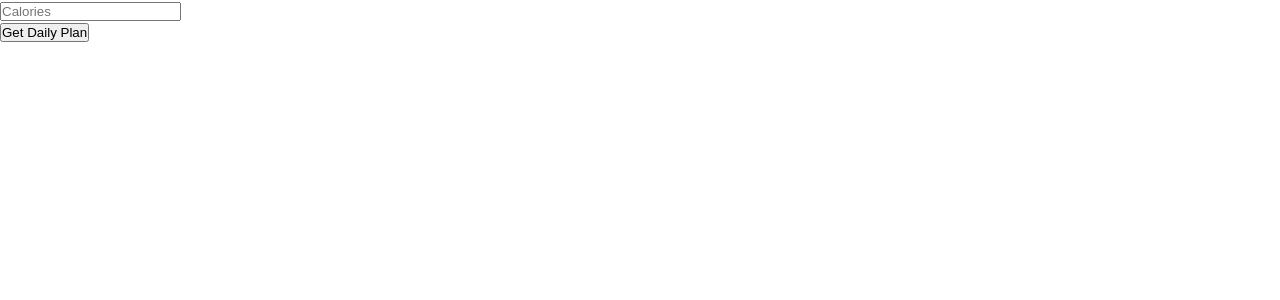
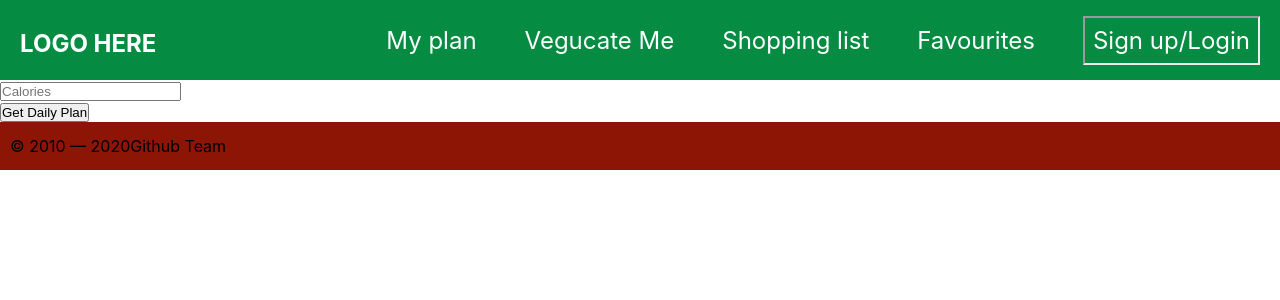
Before and after one commit to SchoolOfCode/w15_collaborative-react-project-team-f-plantasty, a React (Create React App) app in the folder plantasty/: page /mealplan in a window 1280 px wide. Shown: the top 300 px of the page. Built offline with nearby package versions, Linux system fonts and the light colour scheme.

Commit message:
display of recipe information using props and useState

```diff
--- a/plantasty/src/Components/FullRecipeCard/index.js
+++ b/plantasty/src/Components/FullRecipeCard/index.js
@@ -1,2 +1,19 @@
 // can use hero component here if its easier
 // the nested folders can be separate components or just divs on here.
+
+import React, { useState, useEffect } from 'react';
+
+export default function FullRecipeCard({ meal }) {
+  const [imageUrl, setImageUrl] = useState('');
+
+  return (
+    <div>
+      <h1>{meal.title}</h1>
+      <img src={imageUrl} alt="recipe" />
+      <ul>
+        <li>Preparation Time: {meal.readyInMinutes} minutes </li>
+        <li> Number of servings: {meal.servings}</li>
+      </ul>
+    </div>
+  );
+}
--- /dev/null
+++ b/plantasty/src/Components/MealList/MealList.module.css
@@ -0,0 +1,3 @@
+ul {
+  list-style-type: none;
+}
--- a/plantasty/src/Components/MealList/index.js
+++ b/plantasty/src/Components/MealList/index.js
@@ -0,0 +1,28 @@
+import React from 'react';
+import styles from './MealList.module.css';
+import FullRecipeCard from '../FullRecipeCard';
+
+export default function MealList({ mealData }) {
+  const nutrients = mealData.nutrients;
+  console.log(mealData);
+
+  return (
+    <div>
+      <section className="nutrients">
+        <h1>Macros</h1>
+        <ul className={styles}>
+          <li>Calories: {nutrients.calories.toFixed(0)}</li>
+          <li>Carbohydrates: {nutrients.carbohydrates.toFixed(0)}</li>
+          <li>Fat: {nutrients.fat.toFixed(0)}</li>
+          <li>Protein: {nutrients.protein.toFixed(0)}</li>
+        </ul>
+      </section>
+
+      <section className="meals">
+        {mealData.meals.map((meal) => {
+          return <FullRecipeCard key={meal.id} meal={meal} />;
+        })}
+      </section>
+    </div>
+  );
+}
--- a/plantasty/src/Pages/MealPlanForm.js
+++ b/plantasty/src/Pages/MealPlanForm.js
@@ -1,5 +1,7 @@
 import React, { useState } from 'react';
 import MealList from '../Components/MealList';
+import Navbar from '../Components/Header/Navbar';
+import Footer from '../Components/Footer';
 
 function MealPlanForm() {
   const [mealData, setMealData] = useState(null);
@@ -23,11 +25,20 @@ function MealPlanForm() {
       });
   }
   return (
-    <div>
+    <div className="MealPlanForm">
+      <div>
+        <Navbar />
+      </div>
       <section className="controls">
         <input type="number" placeholder="Calories" onChange={handleChange} />
       </section>
       <button onClick={getMealData}>Get Daily Plan</button>
+      {mealData && <MealList mealData={mealData} />}
+      <div>
+        <footer>
+          <Footer />
+        </footer>
+      </div>
     </div>
   );
 }
```
